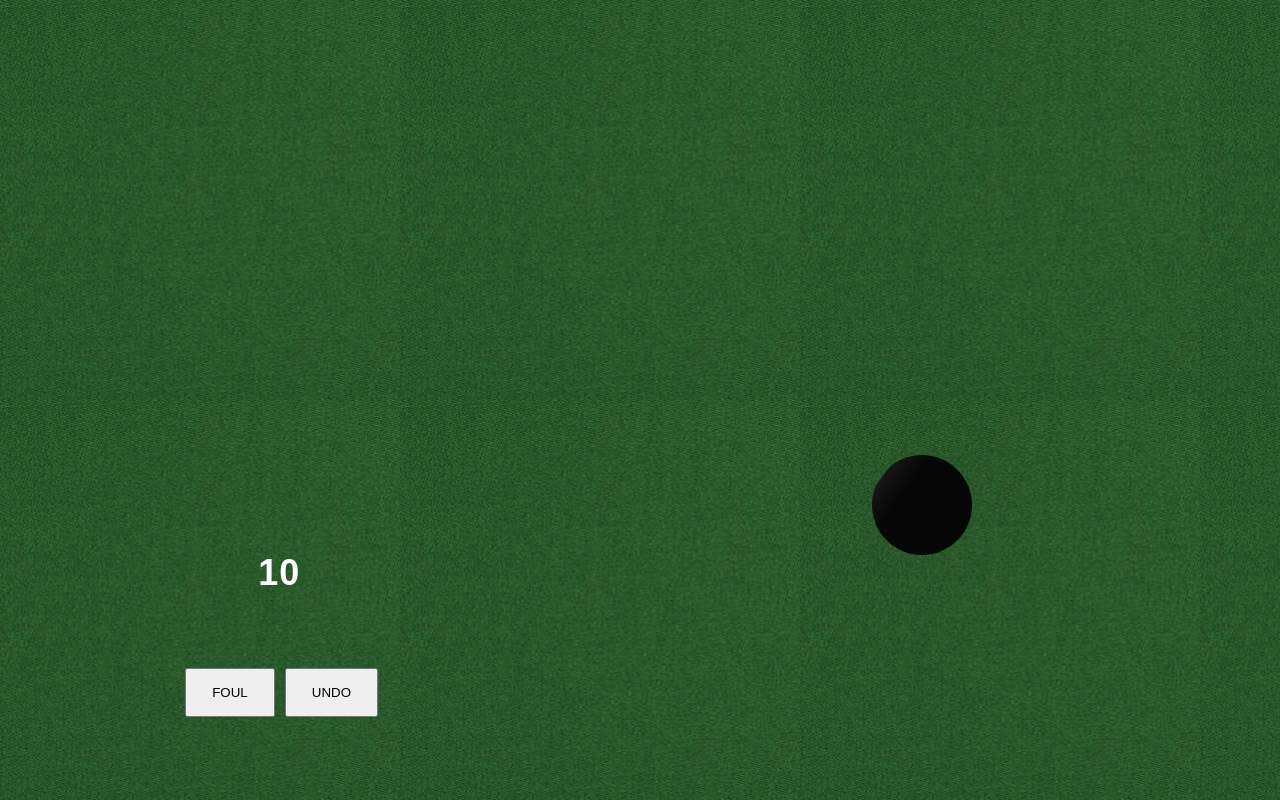
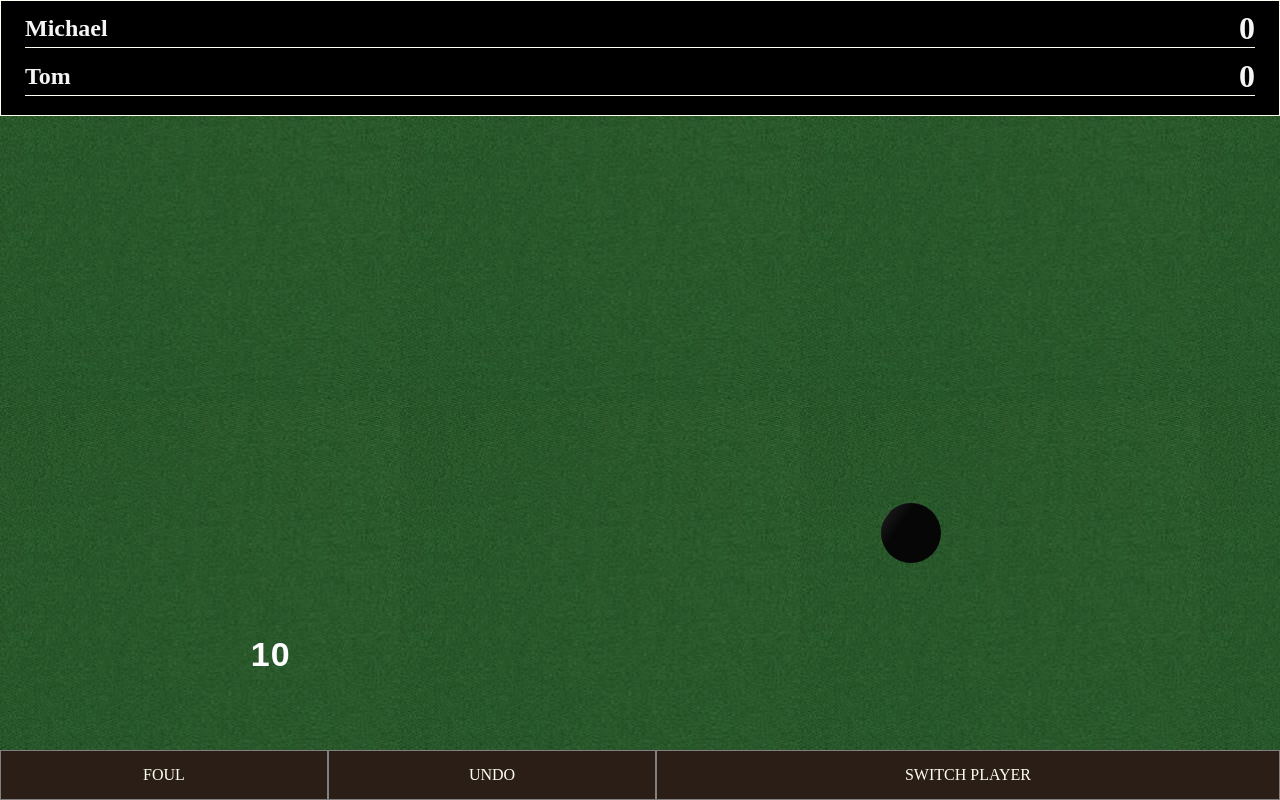
Before and after one commit to mtimbs/snooker-scoreboard, a Vue app: page / in a window 1280 px wide. Built offline with nearby package versions, Linux system fonts and the light colour scheme.

Commit message:
html and CSS templating and scoped out basic functionality for scoring and tracking balls potted

```diff
--- a/src/App.vue
+++ b/src/App.vue
@@ -1,38 +1,88 @@
 <template>
   <div id="app">
-    <main class="felt">
+    <main class="felt noselect">
+      <div class="player-wrapper">
+        <div class="player-container">
+          <div class="player-info">
+            <div class="player-name">
+              <h2>{{playerOne.name}}</h2>
+            </div>
+            <div class="player-score">
+              <h1>{{playerOneScore}}</h1>
+            </div>
+          </div>
+          <div class="player-history">
+            <span v-for="(ball, index) in playerOne.shotHistory"
+              :key="index">
+              <red-ball v-if="ball.colour === 'red'" class="history-ball"/>
+              <yellow-ball v-if="ball.colour === 'yellow'" class="history-ball"/>
+              <green-ball v-if="ball.colour === 'green'" class="history-ball"/>
+              <brown-ball v-if="ball.colour === 'brown'" class="history-ball"/>
+              <blue-ball v-if="ball.colour === 'blue'" class="history-ball"/>
+              <pink-ball v-if="ball.colour === 'pink'" class="history-ball"/>
+              <black-ball v-if="ball.colour === 'black'" class="history-ball"/>
+              <span v-if="ball.colour === 'foul'" class="foulshot">{{ball.points}}</span>
+            </span>
+          </div>
+        </div>
+        <div class="player-container">
+          <div class="player-info">
+            <div class="player-name">
+              <h2>{{playerTwo.name}}</h2>
+            </div>
+            <div class="player-name">
+              <h1>{{playerTwoScore}}</h1>
+            </div>
+          </div>
+          <div class="player-history">
+            <span
+              v-for="(ball, index) in playerTwo.shotHistory"
+              :key="index">
+              <red-ball v-if="ball.colour === 'red'" class="history-ball"/>
+              <yellow-ball v-if="ball.colour === 'yellow'" class="history-ball"/>
+              <green-ball v-if="ball.colour === 'green'" class="history-ball"/>
+              <brown-ball v-if="ball.colour === 'brown'" class="history-ball"/>
+              <blue-ball v-if="ball.colour === 'blue'" class="history-ball"/>
+              <pink-ball v-if="ball.colour === 'pink'" class="history-ball"/>
+              <black-ball v-if="ball.colour === 'black'" class="history-ball"/>
+              <div v-if="ball.colour === 'foul'" class="foulshot">{{ball.points}}</div>
+            </span>
+          </div>
+        </div>
+      </div>
       <div class="ball-container">
         <div class="left-side">
           <div>
             <div
-              @click="decrementRedBallCount"
+              @click="potBall('red')"
               class="red-ball-container">
-              <red-ball class="red-ball"/>
-              <span
-                :class="{'pad-left' : redBallCountPadLeft}"
-                class="red-ball-counter">
+              <red-ball class="red-ball pointer ball"/>
+              <span class="red-ball-counter pointer">
                 {{redBallCount}}
               </span>
-            </div>
-            <div class="action-buttons">
-              <button>FOUL</button>
-              <button>UNDO</button>
             </div>
           </div>
         </div>
         <div class="colour-triangle">
           <div class="top-row">
-            <black-ball/>
+            <black-ball class="pointer ball"/>
           </div>
           <div class="middle-row">
-            <pink-ball/>
-            <blue-ball/>
+            <pink-ball class="pointer ball"/>
+            <blue-ball class="pointer ball"/>
           </div>
           <div class="bottom-row">
-            <yellow-ball/>
-            <green-ball/>
-            <brown-ball/>
+            <yellow-ball class="pointer ball"/>
+            <green-ball class="pointer ball"/>
+            <brown-ball class="pointer ball"/>
           </div>
+        </div>
+      </div>
+      <div class="action-buttons">
+        <div class="buttons">
+          <a class="pointer btn btn-foul">FOUL</a>
+          <a class="pointer btn btn-undo">UNDO</a>
+          <a class="pointer btn btn-switch">SWITCH PLAYER</a>
         </div>
       </div>
     </main>
@@ -40,10 +90,15 @@
 </template>
 
 <style>
-html, body {
+html, body, main {
   margin:0;
   padding:0;
   overflow: hidden;
+}
+
+h1, h2 {
+  margin: 0;
+  padding: 0;
 }
 
 .felt {
@@ -53,6 +108,51 @@ html, body {
   margin: 0;
   padding: 0;
   position: relative;
+}
+
+.player-wrapper {
+  padding: 10px 25px;
+  background: black;
+  -webkit-box-shadow:inset 0px 0px 0px 10px #f00;
+    -moz-box-shadow:inset 0px 0px 0px 10px #f00;
+    box-shadow:inset 0px 0px 0px 1px ivory;
+}
+
+.player-container {}
+
+.player-info {
+  width: 100%;
+  display: flex;
+  flex-direction: row;
+  justify-content: space-between;
+  align-items: center;
+  color: #F5F5F5;
+  border-bottom: 1px solid #FFFFF0;
+}
+
+.player-history {
+  padding: 5px 0;
+  display: flex;
+  flex-direction: row;
+  justify-content: flex-start;
+  align-items: center;
+  flex-wrap: wrap;
+}
+
+.ball {
+  max-height: 60px;
+  max-width: 60px;
+}
+
+.history-ball {
+  width: 20px;
+  height: 20px;
+}
+
+.red-ball {
+  max-width: 80px;
+  max-height: 80px;
+  margin: 0 5px 80px 5px;
 }
 
 .ball-container {
@@ -68,59 +168,94 @@ html, body {
 
 .left-side {
   display: flex;
-  justify-content: center;
-  margin: auto;
+  flex-direction: column;
+  justify-content: flex-end;
+  margin: 0 auto;
   width: 33%;
 }
 
 .red-ball-container {
-  position: relative;
-}
-
-.red-ball {
-  margin-left: 15%;
+  display: flex;
+  flex-direction: row;
+  justify-content: center;
 }
 
 .red-ball-counter {
   position: absolute;
-  top: 35%;
-  left: 40%;
+  padding-top: 20px;
   color: white;
-  font-size: 36px;
+  font-size: 34px;
   font-weight: bold;
   letter-spacing: 1px;
   font-family: Arial, Helvetica, sans-serif;
 }
 
-.red-ball-counter.pad-left {
-  left: 45%!important;
+.action-buttons {
+  bottom: 0;
+  position: absolute;
+  width: 100%;
+  background-color: #2B1E16;
 }
 
-.action-buttons {
+.buttons {
   display: flex;
   flex-direction: row;
-  justify-content: space-around;
-  padding: 15px;
+  color: #fffff0;
 }
 
-.action-buttons > button {
-  background-colour: white;
-  colour: grey;
-  font-weight: semibold;
-  padding: 15px 25px;
-  margin: 0 5px;
+.btn-foul, .btn-undo {
+  width: 25%;
+  text-align: center;
+  padding: 15px;
+  border: 1px solid grey;
+}
+
+.btn-switch {
+  width: 50%;
+  padding: 15px;
+  text-align: center;
+  border: 1px solid grey;
 }
 
 .colour-triangle {
   display: flex;
   flex-direction: column;
+  justify-content: flex-end;
   width: 66%;
+  margin: 0 20px 80px 20px;
 }
 
 .top-row, .middle-row, .bottom-row {
   flex-direction: row;
   justify-content: center;
-  margin: auto;
+  margin: 0 auto;
+}
+
+.noselect {
+  -webkit-touch-callout: none; /* iOS Safari */
+    -webkit-user-select: none; /* Safari */
+     -khtml-user-select: none; /* Konqueror HTML */
+       -moz-user-select: none; /* Firefox */
+        -ms-user-select: none; /* Internet Explorer/Edge */
+            user-select: none; /* Non-prefixed version, currently
+                                  supported by Chrome and Opera */
+}
+
+.pointer {
+  cursor: pointer;
+}
+
+.foulshot {
+  color: red;
+  font-weight: bold;
+  font-size: 16px;
+  text-align: center;
+  background-color:ivory;
+  border-radius: 100%;
+  width: 19px;
+  height: 18px;
+  margin: 0 1px 4px 1px;
+  display: inline-block;
 }
 
 </style>
@@ -147,40 +282,57 @@ export default {
   },
   data() {
     return {
+      playerOne: {
+        name: 'Michael',
+        hasTurn: true,
+        shotHistory: [],
+      },
+      playerTwo: {
+        name: 'Tom',
+        hasTurn: false,
+        shotHistory: [],
+      },
       redBall: {
         quantity: 10,
         on: true,
         points: 1,
+        template: '<red-ball class="history-ball"/>',
       },
       yellowBall: {
         quantity: 1,
         on: false,
         points: 2,
+        template: '<yellow-ball class="history-ball"/>',
       },
       greenBall: {
         quantity: 1,
         on: false,
         points: 3,
+        template: '<green-ball class="history-ball"/>',
       },
       brownBall: {
         quantity: 1,
         on: false,
         points: 4,
+        template: '<brown-ball class="history-ball"/>',
       },
       blueBall: {
         quantity: 1,
         on: false,
         points: 5,
+        template: '<blue-ball class="history-ball"/>',
       },
       pinkBall: {
         quantity: 1,
         on: false,
         points: 6,
+        template: '<pink-ball class="history-ball"/>',
       },
       blackBall: {
         quantity: 1,
         on: false,
         points: 7,
+        template: '<black-ball class="history-ball"/>',
       },
     };
   },
@@ -191,8 +343,49 @@ export default {
     redBallCountPadLeft() {
       return this.redBallCount < 10;
     },
+    playerOneScore() {
+      return this.playerOne.shotHistory.reduce((carry, shot) => carry + shot.points, 0);
+    },
+    playerTwoScore() {
+      return this.playerTwo.shotHistory.reduce((carry, shot) => carry + shot.points, 0);
+    },
   },
   methods: {
+    potBall(colour) {
+      if (colour === 'red' && this.redBallCount === 0) {
+        return;
+      }
+
+      if (this.playerOne.hasTurn) {
+        this.playerOne.shotHistory.push(this.newBall(colour));
+      }
+
+      if (this.playerTwo.hasTurn) {
+        this.playerTwo.shotHistory.push(this.newBall(colour));
+      }
+
+      if (colour === 'red') {
+        this.decrementRedBallCount();
+      }
+    },
+    newBall(colour) {
+      return {
+        colour,
+        points: this.getPointsByColour(colour),
+      };
+    },
+    getPointsByColour(colour) {
+      const colourPoints = {
+        red: 1,
+        yellow: 2,
+        green: 3,
+        brown: 4,
+        blue: 5,
+        pink: 6,
+        black: 7,
+      };
+      return colourPoints[colour];
+    },
     decrementRedBallCount() {
       if (this.redBall.quantity > 0) {
         this.redBall.quantity = this.redBall.quantity - 1;
```
